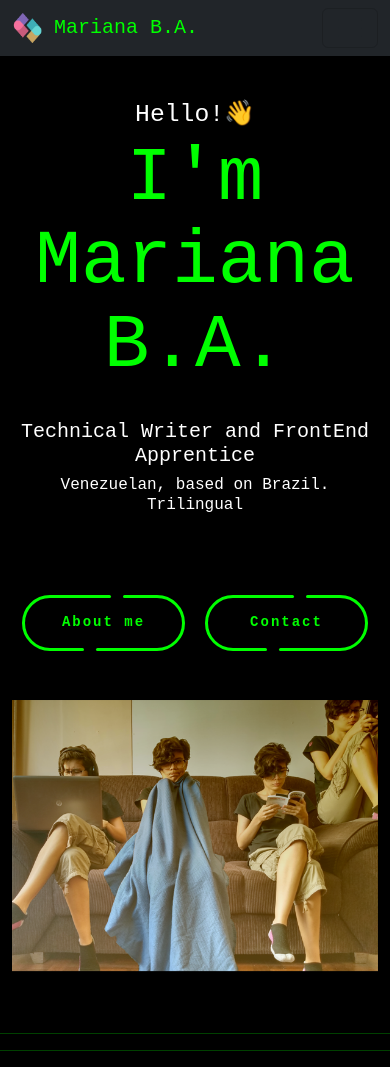
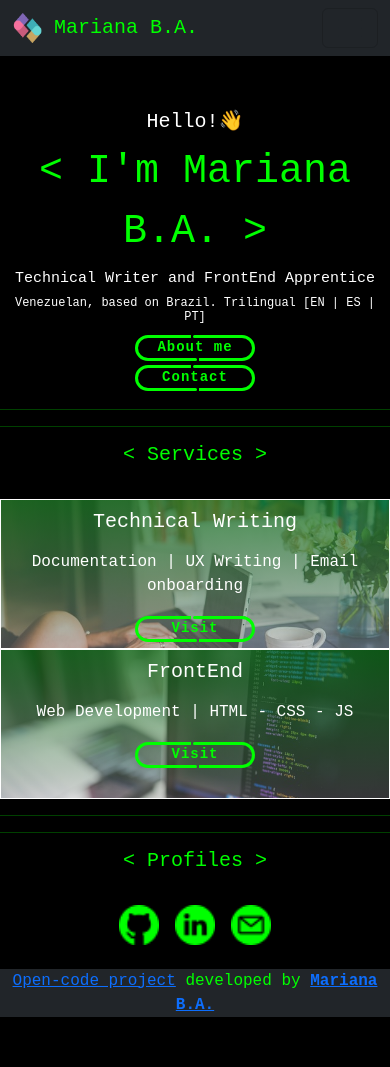
Before and after one commit to eme-digital-content/portfolio-web-dark, a plain HTML site: page index.html in a window 390 px wide. After the commit the page ends 1017 px from the top, so only its background shows below. Drawn offline with nearby package versions, Linux system fonts and the light colour scheme.

Commit message:
homepage-done-responsive

```diff
--- a/index.html
+++ b/index.html
@@ -6,9 +6,9 @@
     <meta name="viewport" content="width=device-width, initial-scale=1.0" />
     <meta
       name="description"
-      content="My portfolio on Technical Writting and Front-end development"
+      content="My portfolio on Technical Writting and FrontEnd development"
     />
-    <title>Mariana B.A. - Website & Portfolio</title>
+    <title>Mariana B.A. - Website and Portfolio</title>
     <link
       href="https://cdn.jsdelivr.net/npm/bootstrap@5.3.0-alpha3/dist/css/bootstrap.min.css"
       rel="stylesheet"
@@ -25,20 +25,22 @@
   <body>
     <div class="container-sm" id="hero-main">
       <div class="row">
-        <div class="col-sm-8">
-          <h2 class="text-center">Hello!👋</h2>
-          <h1 class="text-center">I'm Mariana B.A.</h1>
+        <div class="col-sm-7">
+          <h2 class="text-center" id="h2-main">Hello!👋</h2>
+          <h1 class="text-center">< I'm Mariana B.A. ></h1>
           <h5 class="text-center">Technical Writer and FrontEnd Apprentice</h5>
-          <h6 class="text-center">Venezuelan, based on Brazil. Trilingual</h6>
-          <div class="col-sm-4" id="buttons-main">
-            <a href="/portfolio-web/about.html" class="button">
+          <h6 class="text-center">
+            Venezuelan, based on Brazil. Trilingual [EN | ES | PT]
+          </h6>
+          <div class="col-sm-6" id="buttons-main">
+            <a href="/about.html" class="button" alt="About me button">
               <div class="button__line"></div>
               <div class="button__line"></div>
               <span class="button__text">About me</span>
               <div class="button__drow1"></div>
               <div class="button__drow2"></div>
             </a>
-            <a href="/portfolio-web/contact.html" class="button">
+            <a href="/contact.html" class="button" alt="Contact me button">
               <div class="button__line"></div>
               <div class="button__line"></div>
               <span class="button__text">Contact</span>
@@ -47,17 +49,83 @@
             </a>
           </div>
         </div>
-        <div class="col-sm-4">
+        <div class="col-sm-5">
           <img
             src="/mba-collage.png"
-            alt="Profile Mariana"
-            class="photo-main"
+            alt="Profile Picture of Mariana"
+            id="photo-main"
+            class="img-fluid rounded"
           />
         </div>
       </div>
     </div>
     <hr />
     <hr />
+    <h2 class="services">< Services ></h2>
+    <br />
+    <div class="container-sm text-center">
+      <div class="row">
+        <div class="col-sm-4" id="show_bg_writing">
+          <div class="image-container">
+            <div class="image-gradient"></div>
+          </div>
+          <h2 class="mb-3">Technical Writing</h2>
+          <p>Documentation | UX Writing | Email onboarding</p>
+          <div class="col-sm-4" id="buttons-services">
+            <a href="/writing.html" class="button">
+              <div class="button__line"></div>
+              <div class="button__line"></div>
+              <span class="button__text">Visit</span>
+              <div class="button__drow1"></div>
+              <div class="button__drow2"></div>
+            </a>
+          </div>
+        </div>
+        <div class="col-sm-4" id="show_bg_coding">
+          <div class="image-container">
+            <div class="image-gradient"></div>
+          </div>
+          <h2 class="mb-3">FrontEnd</h2>
+          <p>Web Development | HTML - CSS - JS</p>
+          <div class="col-sm-4" id="buttons-services">
+            <a href="/coding.html" class="button">
+              <div class="button__line"></div>
+              <div class="button__line"></div>
+              <span class="button__text">Visit</span>
+              <div class="button__drow1"></div>
+              <div class="button__drow2"></div>
+            </a>
+          </div>
+        </div>
+      </div>
+    </div>
+    <hr />
+    <hr />
+    <h2 class="profiles">< Profiles ></h2>
+    <br />
+    <div class="d-flex justify-content-center gap-3">
+      <a href="https://github.com/mbellorin2" alt="GitHub Profile">
+        <img src="/github.png" alt="GitHub Profile" class="logo-profile" />
+      </a>
+      <a href="https://www.linkedin.com/in/mbellorin2/">
+        <img src="/linkedin.png" alt="Linkedin Profile" class="logo-profile" />
+      </a>
+      <a href="mailto:mbellorin2@gmail.com">
+        <img src="/o-email.png" alt="Email Contact" class="logo-profile" />
+      </a>
+    </div>
+    <br />
   </body>
+  <footer>
+    <a href="https://github.com/mbellorin2/portfolio-web-dark" target="_blank"
+      >Open-code project</a
+    >
+    developed by
+    <strong
+      ><a href="https://www.linkedin.com/in/mbellorin2/" target="_blank"
+        >Mariana B.A.</a
+      ></strong
+    >
+  </footer>
   <script id="replace_with_navbar" src="/nav.js"></script>
 </html>
--- a/nav.html
+++ b/nav.html
@@ -1,13 +1,26 @@
 <style>
   .navbar-nav li.nav-item a.nav-link {
     color: #00ff00;
+    transition: color 0.3s ease;
   }
+  .navbar-nav li.nav-item a.nav-link:hover {
+    color: #ffffff;
+  }
+
   body {
     font-family: monospace;
     color: #00ff00;
   }
 
   .navbar-brand {
+    color: #00ff00;
+  }
+
+  .navbar-brand:hover {
+    color: #ffffff;
+  }
+
+  .nav-link {
     color: #00ff00;
   }
 </style>
@@ -37,23 +50,21 @@
     <div class="collapse navbar-collapse" id="navbarNav">
       <ul class="navbar-nav" style="margin-left: auto">
         <li class="nav-item">
-          <a
-            class="nav-link"
-            aria-current="page"
-            href="/portfolio-web/about.html"
-            >About me |</a
+          <a class="nav-link" aria-current="page" href="/about.html"
+            >About me</a
           >
         </li>
+        <p class="nav-link">|</p>
         <li class="nav-item">
-          <a class="nav-link" href="/portfolio-web/writing.html"
-            >Tecnhical Writing |</a
-          >
+          <a class="nav-link" href="/writing.html">Technical Writing</a>
         </li>
+        <p class="nav-link">|</p>
         <li class="nav-item">
-          <a class="nav-link" href="/portfolio-web/coding.html">FrontEnd |</a>
+          <a class="nav-link" href="/coding.html">FrontEnd</a>
         </li>
+        <p class="nav-link">|</p>
         <li class="nav-item">
-          <a class="nav-link" href="/portfolio-web/contact.html">Contact me</a>
+          <a class="nav-link" href="/contact.html">Contact me</a>
         </li>
       </ul>
     </div>
--- a/src/styles.css
+++ b/src/styles.css
@@ -12,25 +12,69 @@ body {
 
 #hero-main {
   margin-top: 100px;
+  margin-bottom: 0;
   color: var(--text-color);
 }
-.photo-main {
-  display: block;
-  align-items: left;
-  width: 100%;
-  height: fit-content;
+
+#show_bg_coding {
+  background-image: linear-gradient(
+      to bottom,
+      rgba(19, 117, 30, 0.73),
+      rgba(154, 154, 158, 0.334)
+    ),
+    url("/coding.jpg");
+  width: 50%;
+  height: 250px;
+  background-size: cover;
+  color: white;
+  padding: 5px;
+  border: white solid 1px;
+}
+
+#show_bg_writing {
+  background-image: linear-gradient(
+      to bottom,
+      rgba(19, 117, 30, 0.73),
+      rgba(154, 154, 158, 0.334)
+    ),
+    url("/writing.jpg");
+  width: 50%;
+  height: 250px;
+  background-size: cover;
+  color: white;
+  padding: 10px;
+  border: white solid 1px;
 }
 
 h1 {
-  margin-top: 0px;
-  margin-bottom: 32px;
   color: var(--secondary-color);
-  font-size: 76px;
-  line-height: 110%;
+  font-size: 60px;
+  line-height: 100%;
   font-family: monospace;
 }
 
+#h2-main {
+  margin-top: 100px;
+}
+
+.services,
+.profiles {
+  text-align: center;
+}
+
+.logo-profile {
+  height: 40px;
+}
+
 #buttons-main {
+  margin: 0 auto;
+  display: flex;
+  justify-content: center;
+  align-items: center;
+  margin-top: 80px;
+}
+
+#buttons-services {
   margin: 0 auto;
   display: flex;
   justify-content: center;
@@ -118,7 +162,6 @@ h1 {
 .button:hover {
   letter-spacing: 6px;
   color: var(--text-color);
-  text-decoration: underline;
 }
 .button:hover::before,
 .button:hover .button__text::before {
@@ -224,3 +267,100 @@ h1 {
   animation: drow5 linear 0.06s 0.32s;
   animation-fill-mode: forwards;
 }
+
+footer {
+  background: #212529;
+  text-align: center;
+}
+
+@media (max-width: 576px) {
+  #hero-main {
+    margin-top: 10px;
+  }
+  h1 {
+    font-size: 40px;
+    line-height: 1.5;
+  }
+
+  h2 {
+    font-size: 20px;
+  }
+
+  h5 {
+    font-size: 15px;
+  }
+
+  h6 {
+    font-size: 12px;
+  }
+
+  p {
+    text-align: center;
+  }
+
+  #photo-main {
+    display: none;
+  }
+
+  #buttons-main {
+    display: flex;
+    flex-direction: column;
+    width: 50%;
+    margin: 0 auto;
+  }
+
+  .button {
+    position: relative;
+    z-index: 0;
+    width: 120px;
+    height: 26px;
+    text-decoration: none;
+    font-size: 14px;
+    font-weight: bold;
+    color: var(--secondary-color);
+    letter-spacing: 1px;
+    transition: all 0.3s ease;
+    margin: 2px 5px 2px 5px;
+  }
+
+  #buttons-services {
+    margin: 0 auto;
+    display: flex;
+    justify-content: center;
+    align-items: center;
+    margin-top: 10px;
+  }
+
+  #show_bg_coding {
+    background-image: linear-gradient(
+        to bottom,
+        rgba(19, 117, 30, 0.73),
+        rgba(154, 154, 158, 0.334)
+      ),
+      url("/coding.jpg");
+    width: 100%;
+    height: 150px;
+    background-size: cover;
+    color: white;
+    padding: 10px;
+    border: white solid 1px;
+    justify-content: center;
+    align-items: center;
+  }
+  #show_bg_writing {
+    background-image: linear-gradient(
+        to bottom,
+        rgba(19, 117, 30, 0.73),
+        rgba(154, 154, 158, 0.334)
+      ),
+      url("/writing.jpg");
+    width: 100%;
+    height: 150px;
+    background-size: cover;
+    color: white;
+    padding: 10px;
+    border: white solid 1px;
+    justify-content: center;
+    align-items: center;
+  }
+}
```
